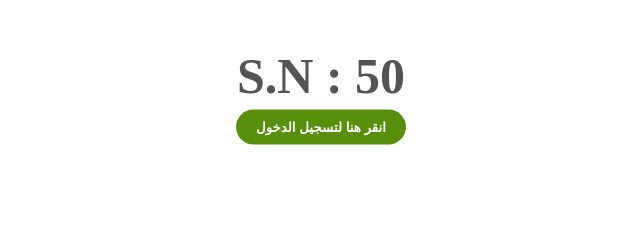
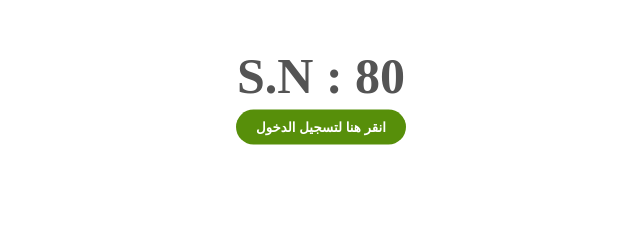
Before and after one commit to ALEmadTransport/account_80, a plain HTML site: page index.html in a window 1280 px wide. Shown: the part 273-513 px from the top of the page, 319-959 px from the left. Drawn offline with Linux system fonts and the light colour scheme.

Commit message:
Update index.html

```diff
--- a/index.html
+++ b/index.html
@@ -49,7 +49,7 @@
 
 <body>
     <img src="background.png" alt="">
-    <span class="sn-label">S.N : 50</span>
+    <span class="sn-label">S.N : 80</span>
     <br>
     <br>
     <br>
```
